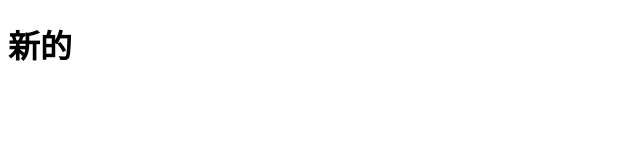
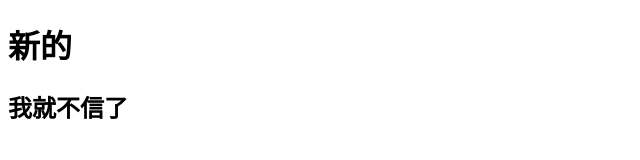
Before and after one commit to linchuyao6/-project-_1, a plain HTML site: page index.html in a window 1280 px wide. Shown: the whole page, without its empty margins (0-640 px from the left). Drawn offline with Linux system fonts and the light colour scheme.

Commit message:
提交了二次修改

```diff
--- a/index.html
+++ b/index.html
@@ -8,5 +8,6 @@
 </head>
 <body>
     <h1>新的</h1>
+    <h2>我就不信了</h2>
 </body>
 </html>
```
